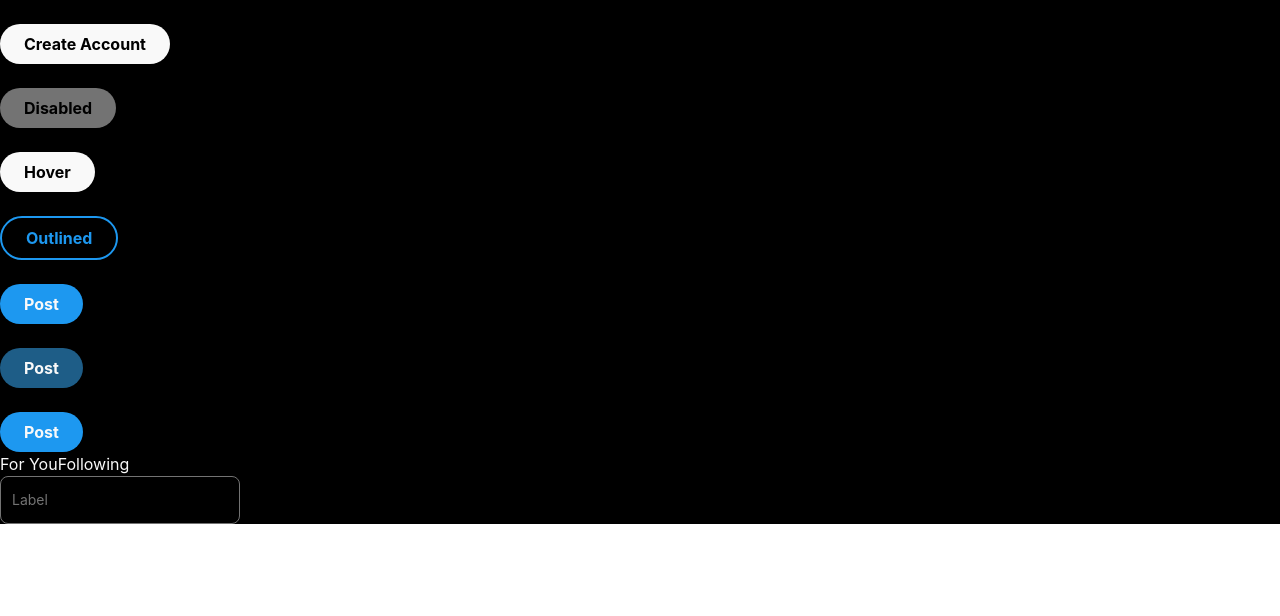
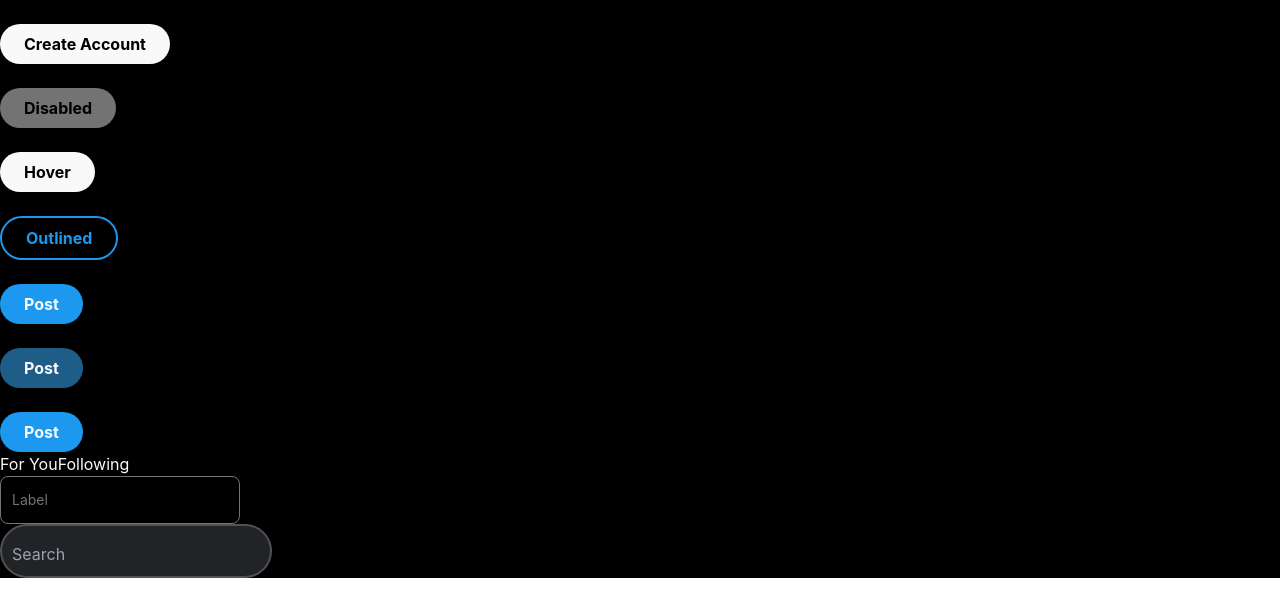
Before and after one commit to 100x-Engineers/react-week-1-shubhamdsm, a React (Vite) app: page / in a window 1280 px wide. Shown: the top 616 px of the page. Built offline with nearby package versions, Linux system fonts and the light colour scheme.

Commit message:
added search input component

```diff
--- a/src/App.jsx
+++ b/src/App.jsx
@@ -1,10 +1,12 @@
 import Button from "./components/button/Button";
 import Tab from "./components/tab/Tab";
 import Input from "./components/input/Input";
+import SearchInput from "./components/search/SearchInput";
 import { useState } from "react";
 function App() {
   const [activeTab, setActiveTab] = useState(0);
   const [inputValue, setInputValue] = useState("");
+  const [searchValue, setSearchValue] = useState("");
 
   const tabs = [
     {
@@ -17,9 +19,13 @@ function App() {
     },
   ];
   const handleInput = (e) => {
-    console.log(e.target.value)
+    console.log(e.target.value);
     setInputValue(e.target.value);
-  }
+  };
+  const handleSearch = (e) => {
+    console.log(e.target.value);
+    setSearchValue(e.target.value);
+  };
 
   return (
     <main className="bg-neutral-1000">
@@ -92,6 +98,13 @@ function App() {
         placeholder="Label"
         handler={handleInput}
       />
+      {/* Search Input Component */}
+      <SearchInput
+        type="text"
+        placeholder="Search"
+        value={searchValue}
+        handler={handleSearch}
+      />
     </main>
   );
 }
--- /dev/null
+++ b/src/components/search/SearchInput.jsx
@@ -0,0 +1,12 @@
+const SearchInput = ({ type, placeholder, value, handler }) => {
+  return (
+    <input
+      type={type}
+      placeholder={placeholder}
+      value={value}
+      onChange={handler}
+      className="px-2.5 pb-2.5 pt-4 border-2 bg-search-bar-fill border-neutral-600 text-neutral-600 rounded-full focus:text-neutral-50 focus:border-twitter-blue focus:outline-none focus:ring-0  "
+    />
+  );
+};
+export default SearchInput;
```
